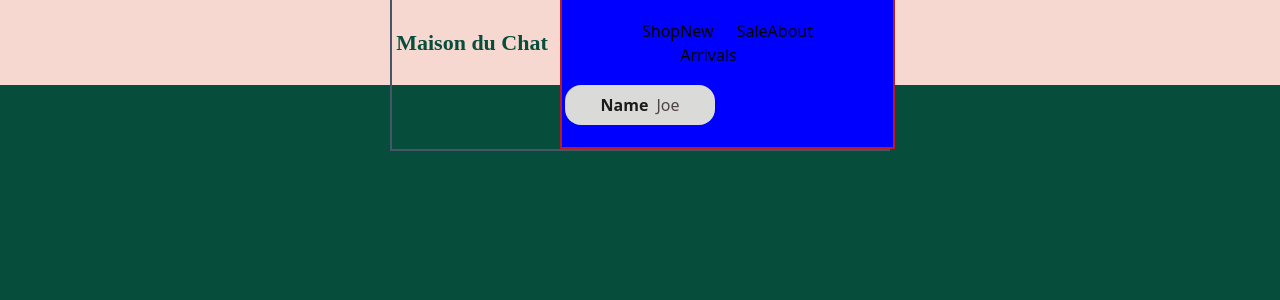
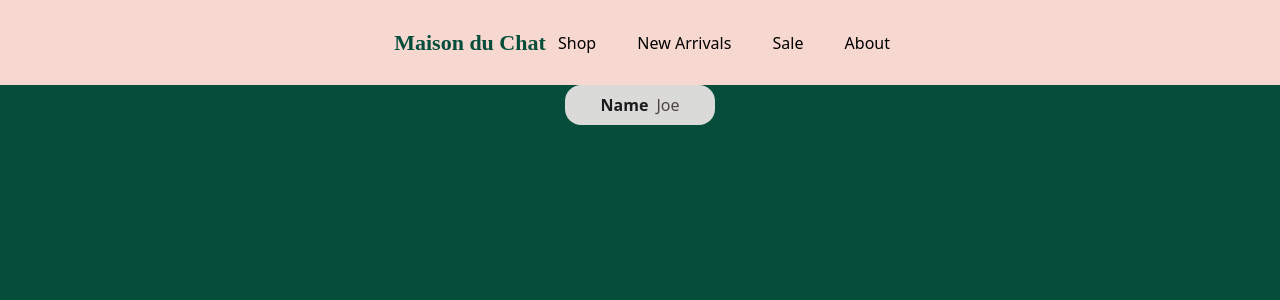
Before and after one commit to salino3/react-feline-elegance, a React (Vite) app: page / in a window 1280 px wide. Shown: the top 300 px of the page. Built offline with nearby package versions, Linux system fonts and the light colour scheme.

Commit message:
clean code

```diff
--- a/src/common-app/main-header/main-header.component.tsx
+++ b/src/common-app/main-header/main-header.component.tsx
@@ -1,20 +1,22 @@
 import React from "react";
 import clsx from "clsx";
-import { containerStyles, navStyles, ul } from "./styles";
+import { containerStyles, navStyles } from "./styles";
 
 export let colorx = "bg-rfe-primary-container";
 
 export const MainHeader: React.FC = () => {
-  const stylesNavValue = `flex flex-row items-center justify-center
-                border-red-700 border-2 w-full`;
+  const stylesNavValue = `flex flex-row items-center justify-center w-full`;
+
+  const stylesUlValue = clsx(`flex flex-row items-center justify-between
+    w-full`);
   return (
     <header data-component="MainHeader" className={containerStyles()}>
-      <div className="flex flex-row justify-between items-center gap-2 w-[500px] flex-none  border-slate-600 border-2">
+      <div className="flex flex-row justify-between items-center gap-2 w-[500px] flex-none ">
         <h3 className="flex items-center justify-center min-w-[160px] h-[32px] text-rfe-title-pink font-bold font-[liberation-serif] text-[22px]">
           Maison du Chat
         </h3>
         <nav className={navStyles(stylesNavValue)}>
-          <ul style={ul("blue")}>
+          <ul className={stylesUlValue}>
             <li>
               <a href="#">Shop</a>
             </li>
--- a/src/common-app/main-header/styles.ts
+++ b/src/common-app/main-header/styles.ts
@@ -11,7 +11,7 @@ export const containerStyles = () =>
 export const navStyles = (value: string) => clsx(`${value}   `);
 
 // Testing new styles with props in typescript with CSS autocomplite
-export const ul = (color: string): CSSProperties => ({
+export const tagEl = (color: string): CSSProperties => ({
   background: color,
   padding: "5rem",
   display: "flex",
```
